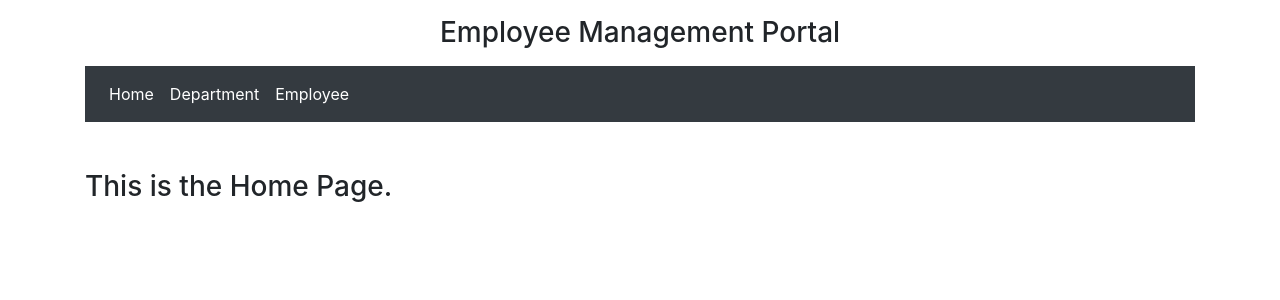
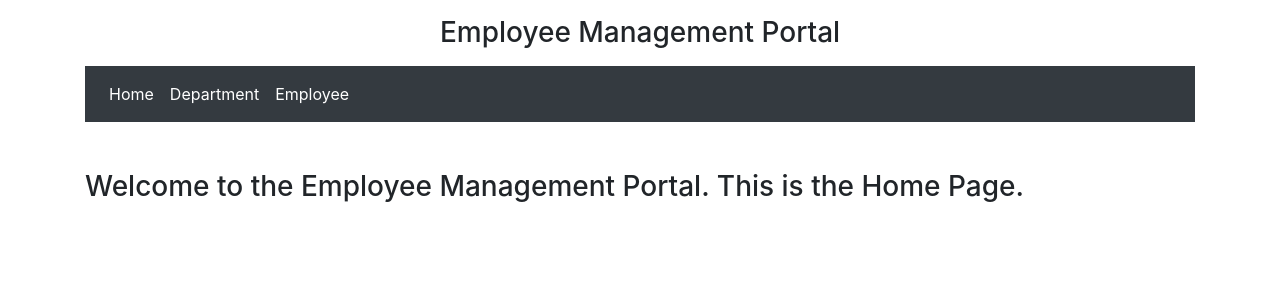
Before and after one commit to j0thu/employee-management-pern, a React (Create React App) app in the folder client/: page / in a window 1280 px wide. Shown: the top 300 px of the page. Built offline with nearby package versions, Linux system fonts and the light colour scheme.

Commit message:
Final Commit

```diff
--- a/client/src/components/EditEmpModal.js
+++ b/client/src/components/EditEmpModal.js
@@ -8,7 +8,7 @@ import IconButton from '@material-ui/core/IconButton';
 const EditEmpModal= (props)=>{
 
     const[departmentdetails, setdepartmentdetails] = useState([]);
-    const [selectDepartment, setselectDepartment] = useState("Select Department");
+    // const [selectDepartment, setselectDepartment] = useState("Select Department");
 
     const [employeename, setemployeename] = useState(props);
     const [employeedep, setemployeedep] = useState(props);
--- a/client/src/components/Home.js
+++ b/client/src/components/Home.js
@@ -4,7 +4,7 @@ export default class Home extends Component {
     render() {
         return (
             <div class="mt-5 d-flex justify-content-left">
-                <h3>This is the Home Page.</h3>
+                <h3>Welcome to the Employee Management Portal. This is the Home Page.</h3>
 
             </div>
         )
```
